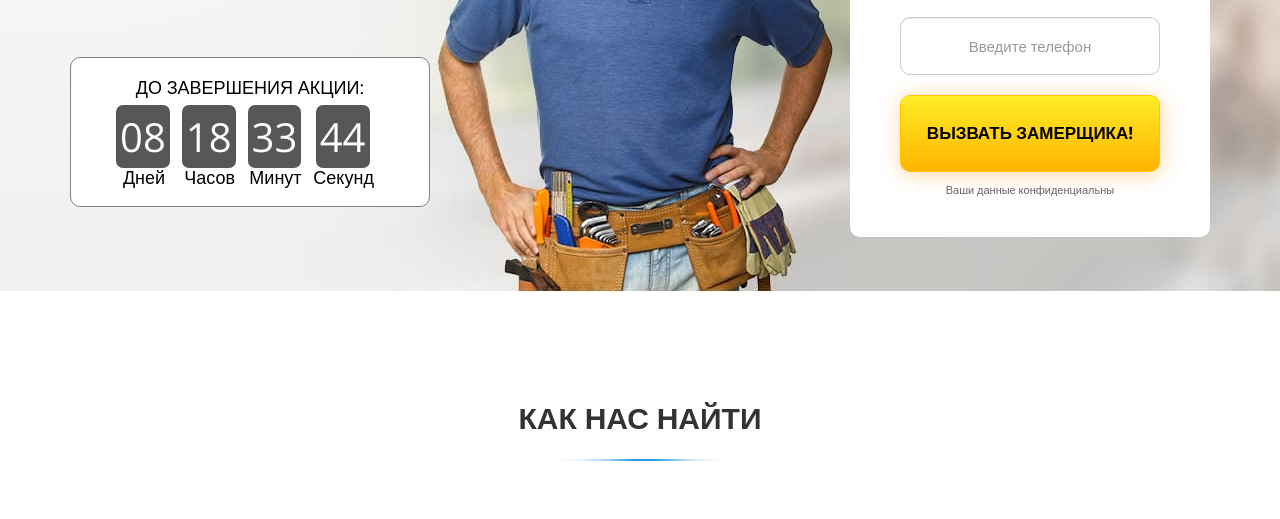
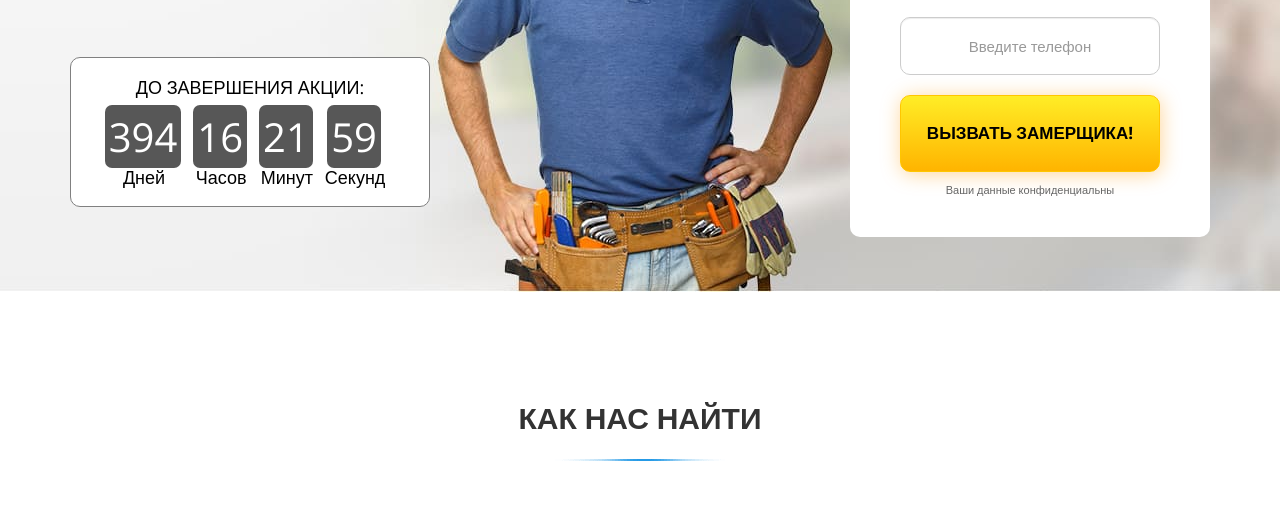
Before and after one commit to murziksasha/task_redo_parts_project, a website with bundled scripts: page src/index.html in a window 1280 px wide. Shown: the part 5213-5732 px from the top of the page. Built offline with nearby package versions, Linux system fonts and the light colour scheme.

Commit message:
some bug fixes

```diff
--- a/gulpfile.js
+++ b/gulpfile.js
@@ -4,8 +4,8 @@ const gulp = require("gulp");
 const webpack = require("webpack-stream");
 const browsersync = require("browser-sync");
 
-// const dist = "./dist/";
-const dist = "c:/openserver/domains/test/";
+const dist = "./dist/";
+// const dist = "c:/openserver/domains/test/";
 
 
 gulp.task("copy-html", () => {
--- a/src/js/main.js
+++ b/src/js/main.js
@@ -3,11 +3,13 @@ import modals from './modules/modals';
 import tabs from './modules/tabs';
 import forms from './modules/forms';
 import changeModalState from './modules/changeModalState';
+import timer from './modules/timer';
 
 window.addEventListener('DOMContentLoaded', () => {
   'use strict';
 
   let modalState = {};
+  let deadline = '2023-09-17';
   changeModalState(modalState);
 
   modals();
@@ -15,4 +17,5 @@ window.addEventListener('DOMContentLoaded', () => {
   tabs('.decoration_slider', '.no_click', '.decoration_content > div > div', 'after_click');
   tabs('.balcon_icons', '.balcon_icons_img', '.big_img > img', 'do_image_more', 'inline-block');
   forms(modalState);
+  timer('.container1', deadline);
 });
--- a/src/js/modules/forms.js
+++ b/src/js/modules/forms.js
@@ -56,6 +56,7 @@ const forms = state => {
           setTimeout(() => {
             statusMessage.remove();
             document.querySelector('.popup_calc_end').style.display = 'none';
+            document.body.style.overflow = '';
           }, 5000);
         });
     });
--- /dev/null
+++ b/src/js/modules/timer.js
@@ -0,0 +1,60 @@
+const timer = (id, deadline) => {
+  const addZero = value => {
+    if (value < 10) {
+      return '0' + value;
+    }
+    return value;
+  };
+
+  const getTimeRemaining = endtime => {
+    const t = Date.parse(endtime) - Date.parse(new Date()),
+      zero = '00',
+      seconds = Math.floor((t / 1000) % 60),
+      minutes = Math.floor((t / 1000 / 60) % 60),
+      hours = Math.floor((t / 1000 / 60 / 60) % 24),
+      days = Math.floor(t / (1000 * 60 * 60) / 24);
+
+    if (t <= 0) {
+      return {
+        total: zero,
+        days: zero,
+        hours: zero,
+        minutes: zero,
+        seconds: zero,
+      };
+    }
+
+    return {
+      total: t,
+      days: days,
+      hours: hours,
+      minutes: minutes,
+      seconds: seconds,
+    };
+  };
+  const setClock = (selector, endtime) => {
+    const timer = document.querySelector(selector),
+      days = document.querySelector('#days'),
+      hours = document.querySelector('#hours'),
+      minutes = document.querySelector('#minutes'),
+      seconds = document.querySelector('#seconds'),
+      timeInterval = setInterval(updateClock, 1000);
+
+    updateClock();
+
+    function updateClock() {
+      const t = getTimeRemaining(endtime);
+      days.textContent = addZero(t.days);
+      hours.textContent = addZero(t.hours);
+      minutes.textContent = addZero(t.minutes);
+      seconds.textContent = addZero(t.seconds);
+
+      if (t.total <= 0) {
+        clearInterval(timeInterval);
+      }
+    }
+  };
+  setClock(id, deadline);
+};
+
+export default timer;
```
Also changed, not shown: dist/index.html, dist/script.js, 1 other file.
